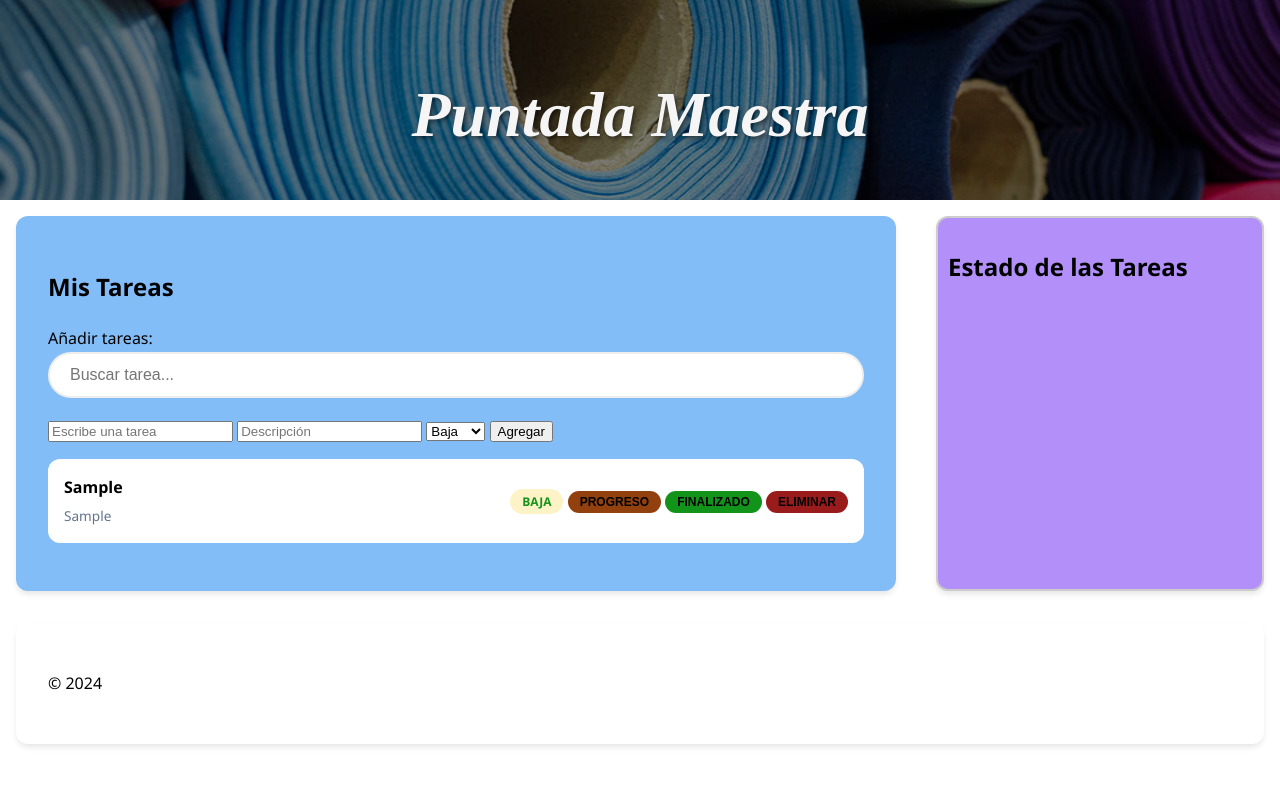
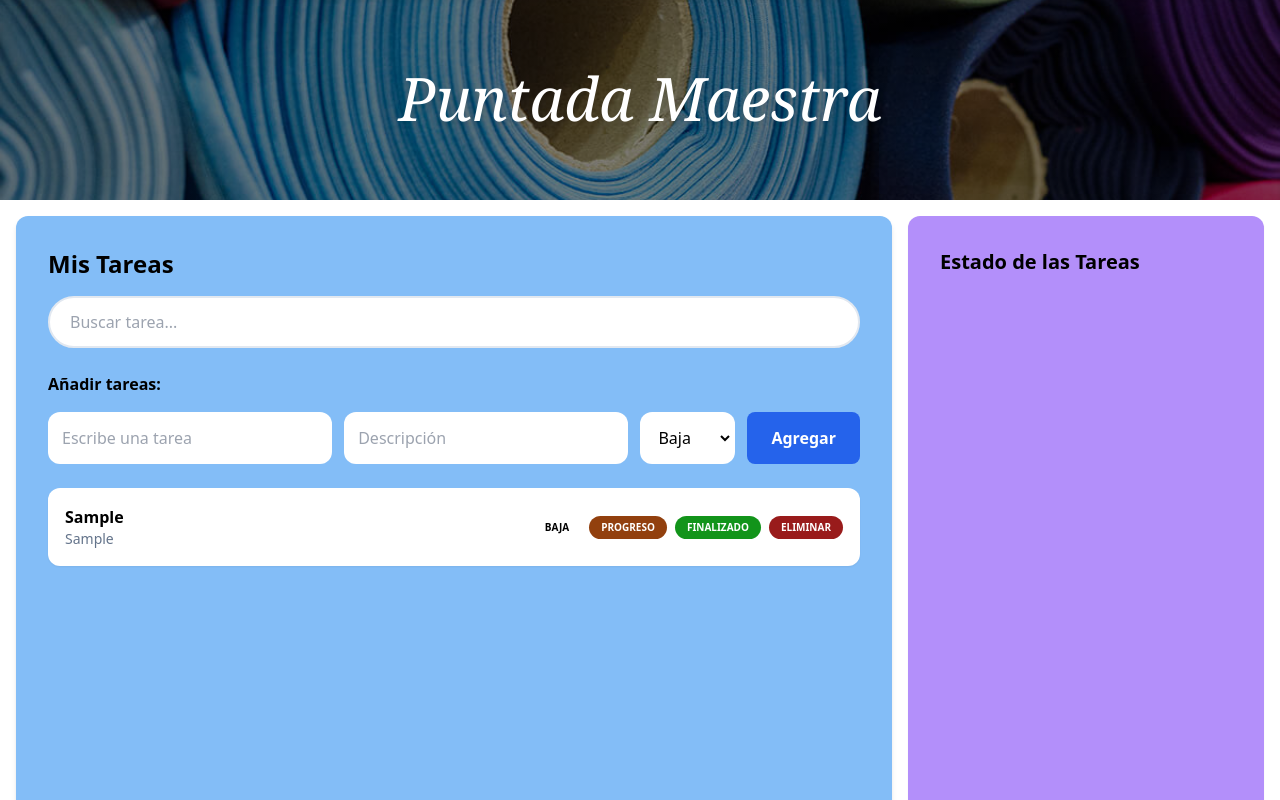
Before and after one commit to ainoadura/taskflow-project, a website: page index.html in a window 1280 px wide. Both pictures are taken after typing "Sample", "Sample" into the empty fields and a click on the button "Agregar". Shown: the top 800 px of the page. Drawn offline with nearby package versions, Linux system fonts and the light colour scheme.

Commit message:
CSS sustituido por clases de utilidad

```diff
--- a/app.js
+++ b/app.js
@@ -15,18 +15,18 @@ function guardarEnDisco() {
 //FUNCIÓN PARA DIBUJAR TAREAS
 function renderizarTarea(tarea) {
     const nuevaLi = document.createElement('li');
-    nuevaLi.className = 'tarea-item';
+    nuevaLi.className = 'flex justify-between items-center p-4 bg-white dark:bg-[#1e293b] rounded-xl mb-3 shadow-sm border border-transparent dark:border-slate-700 transition-all hover:-translate-y-0.5 hover:shadow-md';
 
     nuevaLi.innerHTML = `
-        <div class="tarea-info">
-            <label class="tarea-titulo">${tarea.titulo}</label>
-            <span class="tarea-categoria">${tarea.categoria}</span>
+        <div class="tarea-info flex flex-col">
+            <label class="tarea-titulo font-bold !text-black dark:!text-white">${tarea.titulo}</label>
+            <span class="tarea-categoria text-sm text-slate-500 dark:text-slate-400">${tarea.categoria}</span>
         </div>
-        <div class="tarea-acciones">
-            <span class="badge badge-${tarea.prioridad.toLowerCase()}">${tarea.prioridad}</span>
-            <button class="btn-progreso">PROGRESO</button>
-            <button class="btn-finalizado">FINALIZADO</button>
-            <button class="btn-eliminar">ELIMINAR</button>
+        <div class="tarea-acciones flex gap-2">
+            <span class="badge-${tarea.prioridad.toLowerCase()} px-3 py-1 rounded-full text-[10px] font-bold uppercase">${tarea.prioridad}</span>
+            <button class="btn-progreso bg-[#92400e] text-white px-3 py-1 rounded-full text-[10px] font-bold hover:opacity-80 transition-all">PROGRESO</button>
+            <button class="btn-finalizado bg-[#12941a] text-white px-3 py-1 rounded-full text-[10px] font-bold hover:opacity-80 transition-all">FINALIZADO</button>
+            <button class="btn-eliminar bg-[#991b1b] text-white px-3 py-1 rounded-full text-[10px] font-bold hover:opacity-80 transition-all">ELIMINAR</button>
         </div>
     `;
 
@@ -94,7 +94,7 @@ formulario.addEventListener('submit', (e) => {
 //FILTRO DE BÚSQUEDA (IMPLEMENTADO)
 inputBusqueda.addEventListener('input', () => {
     const texto = inputBusqueda.value.toLowerCase();
-    const items = document.querySelectorAll('.tarea-item');
+    const items = listaTareas.querySelectorAll('li');
 
     items.forEach(li => {
         const titulo = li.querySelector('.tarea-titulo').textContent.toLowerCase();
--- a/index.html
+++ b/index.html
@@ -9,40 +9,48 @@
     <!-- LINK PARA LA FUENTE DE LA CABECERA -->
     <link href="https://fonts.googleapis.com" rel="stylesheet">
     <!-- Definimos variables CSS en nuestro documento style.css -->
-     <link rel="stylesheet" href="style.css">
+    <link rel="stylesheet" href="style.css">
+    <!-- Línea para activar todo -->
+    <script src="https://cdn.tailwindcss.com"></script>
 </head>
-<body>
+<body class="bg-white dark:bg-slate-950 text-black dark:text-white font-sans transition-colors">
 
-    <header>
-        <h1>Puntada Maestra</h1>
+    <header class="h-[200px] flex items-center justify-center text-white bg-cover bg-center shadow-inner"
+        style="background-image: linear-gradient(rgba(0,0,0,0.5), rgba(0,0,0,0.5)), url('img/telas.jpg');">
+        <h1 class="font-serif italic text-6xl text-center text-white drop-shadow-lg mb-1 leading-tight">Puntada Maestra</h1>
     </header>
 
-    <div class="contenedor-app", style="display: flex;">
-        <main>
-            <section id="inicio">
+    <div class="contenedor-app flex flex-col md:flex-row gap-4 p-4 min-h-screen items-stretch">
+        <main class="md:flex-[3] flex flex-col">
+            <section id="inicio" class="bg-[#83bdf7] dark:bg-[#1e3a8a] p-8 rounded-xl shadow-md flex-1 text-black dark:text-white transition-colors">
                 <div class="cabecera-seccion">
-                    <h2>Mis Tareas</h2>
-                    <span class="contador">Añadir tareas:</span>
+                    <h2 class="text-2xl font-bold text-black-950 dark:text-white mb-4">
+                        Mis Tareas
+                    </h2>
 
                     <!-- Mi buscador -->
                     <div class="buscador-container">
-                        <input type="text" id="inputBusqueda" placeholder="Buscar tarea...">
+                        <input type="text" id="inputBusqueda" placeholder="Buscar tarea..." class="w-full px-5 py-3 border-2 border-slate-200 rounded-full outline-none focus:border-[#f59e0b] text-black bg-white transition-all">
                     </div>
+                    <br>
                 </div>
 
                 <!-- El formulario -->
-                <form id="miFormulario">
-                    <input type="text" id="inputTarea" placeholder="Escribe una tarea">
-                    <input type="text" id="inputCategoria" placeholder="Descripción">
+                 <span class="contador block mb-4 font-semibold text-black">Añadir tareas:</span>
+                <form id="miFormulario" class="flex flex-wrap gap-3 mb-6">
+                    <input type="text" id="inputTarea" placeholder="Escribe una tarea" class="flex-1 p-3 border-2 border-white/50 rounded-xl outline-none text-black bg-white focus:border-white">
+                    <input type="text" id="inputCategoria" placeholder="Descripción" class="flex-1 p-3 border-2 border-white/50 rounded-xl outline-none text-black bg-white">
 
                     <!-- Desplegable de prioridad -->
-                    <select id="prioridadTarea">
+                    <select id="prioridadTarea" class="p-3 border-2 border-white/50 rounded-xl text-black bg-white">
                         <option value="Baja">Baja</option>
                         <option value="Media">Media</option>
                         <option value="Alta">Alta</option>
                     </select>
 
-                    <button type="submit">Agregar</button>
+                    <button type="submit" class="bg-blue-600 hover:bg-blue-700 text-white px-6 py-2 rounded-lg font-bold transition-all">
+                        Agregar
+                    </button>
                 </form>
 
                 <ul id="listaTareas", class="lista-tareas"></ul>
@@ -50,13 +58,17 @@
             </section>
         </main>
 
-        <aside style="border: 2px solid #ccc; min-height: 200px; padding: 10px;">
-            <h2>Estado de las Tareas</h2>
-            <ul id="listaResumen", class="lista-resumen", style="list-style: none; padding: 0;"></ul>
+        <aside class="md:flex-1 bg-[#b38ffa] dark:bg-[#4c1d95] p-8 rounded-xl shadow-sm !text-black dark:!text-white font-medium transition-colors">
+            <h2 class="text-xl font-bold mb-4 text-black dark:text-white">
+                Estado de las Tareas
+            </h2>
+            <ul id="listaResumen" class="list-none p-0"></ul>
         </aside>
+
+
     </div>
-    <footer>
-        <p>&copy; 2024</p>
+    <footer class="bg-white dark:bg-slate-800 m-2 p-3 rounded-xl shadow-sm border border-slate-100 dark:border-slate-700 text-center">
+        <p class="text-xs text-slate-500 dark:text-slate-400 font-medium">&copy; 2026 - Puntada Maestra</p>
     </footer>
     <script src="app.js"></script>
 </body>
--- /dev/null
+++ b/postcss.config.js
@@ -0,0 +1,6 @@
+module.exports = {
+  plugins: {
+    tailwindcss: {},
+    autoprefixer: {},
+  },
+}
--- a/style.css
+++ b/style.css
@@ -21,7 +21,7 @@
             --sombra-suave: 0 4px 6px -1px rgba(0, 0, 0, 0.1);
         }
 
-        body {
+       /* body {
             font-family: var(--fuente-principal);
             color: var(--color-texto);
             background-color: var(--color-fondo);
@@ -30,15 +30,14 @@
         }
 
         header {
-            /* Ruta de tu imagen */
             background-image: linear-gradient(rgba(0,0,0,0.5), rgba(0,0,0,0.5)), url('img/telas.jpg');
-            background-size: cover;       /* Ajusta la imagen al ancho y alto */
-            background-position: center;  /* Centra la foto */
-            height: 200px;                /* Altura del banner */
+            background-size: cover;
+            background-position: center;
+            height: 200px;
             display: flex;
             align-items: center;
             justify-content: center;
-            color: whitesmoke;                 /* Texto blanco sobre la imagen */
+            color: whitesmoke;
             text-shadow: 2px 2px 4px rgba(0,0,0,0.5);
         }
 
@@ -67,18 +66,17 @@
         }
 
         h1 {
-            font-family: 'Playfair Display', serif; font-style: italic; /* Cambia aquí según tu elección */
+            font-family: 'Playfair Display', serif; font-style: italic;
             font-size: 4rem;
             color: whitesmoke;
-            margin-bottom: 0.2em; /* Espacio elegante con el subtítulo */
-            line-height: 1.1;     /* Ajusta el salto de línea interno */
+            margin-bottom: 0.2em;
+            line-height: 1.1;
             text-align: center;
-        }
+        } */
 
 
-        /*Maquetar la lista de tareas*/
+        /*Maquetar la lista de tareas
         :root {
-            /* Añadimos colores para los badges */
             --color-alta: #fef3c7;
             --texto-alta: #991b1b;
             --color-media: #fef3c7;
@@ -93,9 +91,9 @@
         }
 
         .tarea-item {
-            display: flex; /* Activa Flexbox */
-            justify-content: space-between; /* Título a la izquierda, Badge a la derecha */
-            align-items: center; /* Alineación vertical perfecta */
+            display: flex;
+            justify-content: space-between;
+            align-items: center;
             padding: var(--espacio-medio);
             background: var(--color-fondo);
             border-radius: var(--radio-borde);
@@ -114,7 +112,7 @@
             color: var(--color-texto);
             border: none;
             padding: 4px 12px;
-            border-radius: 20px; /* Esto lo hace redondeado (píldora) */
+            border-radius: 20px;
             cursor: pointer;
             font-size: 0.75rem;
             font-weight: bold;
@@ -125,7 +123,7 @@
             color: var(--color-texto);
             border: none;
             padding: 4px 12px;
-            border-radius: 20px; /* Esto lo hace redondeado (píldora) */
+            border-radius: 20px;
             cursor: pointer;
             font-size: 0.75rem;
             font-weight: bold;
@@ -136,7 +134,7 @@
             color: var(--color-texto);
             border: none;
             padding: 4px 12px;
-            border-radius: 20px; /* Esto lo hace redondeado (píldora) */
+            border-radius: 20px;
             cursor: pointer;
             font-size: 0.75rem;
             font-weight: bold;
@@ -176,7 +174,6 @@
             box-shadow: 0 0 8px rgba(0, 0, 0, 0.1);
         }
 
-        /* Alineación de Checkbox + Texto */
         .tarea-check {
             display: flex;
             align-items: center;
@@ -191,8 +188,8 @@
 
         .tarea-info {
             display: flex;
-            flex-direction: column; /* Apila título y categoría uno sobre otro */
-            gap: 4px; /* Espacio pequeño entre ellos */
+            flex-direction: column;
+            gap: 4px;
         }
 
         .tarea-titulo {
@@ -207,7 +204,6 @@
             color: #64748b;
         }
 
-        /* Estilo de los Badges */
         .badge {
             padding: 4px 12px;
             border-radius: 20px;
@@ -220,21 +216,19 @@
         .badge-media { background: var(--color-media); color: var(--texto-media); }
         .badge-baja { background: var(--color-baja); color: var(--texto-baja); }
 
-        /* Estructura para pantallas pequeñas (móvil) */
         .contenedor-app {
             display: flex;
-            flex-direction: column; /* Apilados uno debajo del otro */
+            flex-direction: column;
         }
 
-        /* Estructura base para pantallas grandes (Escritorio) */
         .contenedor-app {
             display: flex;
-            flex-direction: row; /* Uno al lado del otro */
+            flex-direction: row;
             gap: var(--espacio-pequeno);
         }
 
         aside {
-            flex: 1; /* Ocupa un ancho fijo o proporcional */
+            flex: 1;
             min-width: 250px;
         }
         #listaResumen {
@@ -243,14 +237,14 @@
         }
 
         main {
-            flex: 3; /* Ocupa el resto del espacio */
+            flex: 3;
         }
-
-        /* --- MEDIA QUERY PARA MÓVILES --- */
+*/
+        /* --- MEDIA QUERY PARA MÓVILES ---
         @media (max-width: 768px) {
             .contenedor-app {
                 display:flex;
-                flex-direction: column; /* Apila la barra lateral debajo del contenido */
+                flex-direction: column;
                 box-sizing: border-box;
             }
 
@@ -260,7 +254,37 @@
             }
 
             .tarea-item {
-                flex-direction: column; /* Las tareas también se apilan si son muy anchas */
+                flex-direction: column;
                 align-items: flex-start;
             }
         }
+*/
+
+/* 1. Las directivas base de Tailwind (Imprescindibles) */
+@tailwind base;
+@tailwind components;
+@tailwind utilities;
+
+/* 2. Tus estilos específicos que no se pueden poner fácilmente en el HTML */
+@layer components {
+    /* Estilos para los Badges de prioridad (usando tus colores originales) */
+    .badge-alta {
+        @apply bg-[#fef3c7] text-[#991b1b] dark:bg-red-900/20 dark:text-red-400;
+    }
+    .badge-media {
+        @apply bg-[#fef3c7] text-[#92400e] dark:bg-amber-900/20 dark:text-amber-400;
+    }
+    .badge-baja {
+        @apply bg-[#fef3c7] text-[#12941a] dark:bg-green-900/20 dark:text-green-400;
+    }
+
+    /* Estilos para los botones de acción dentro de las tareas */
+    .btn-progreso { @apply bg-[#92400e] text-white px-3 py-1 rounded-full text-[10px] font-bold hover:opacity-80 transition-all; }
+    .btn-finalizado { @apply bg-[#12941a] text-white px-3 py-1 rounded-full text-[10px] font-bold hover:opacity-80 transition-all; }
+    .btn-eliminar { @apply bg-[#991b1b] text-white px-3 py-1 rounded-full text-[10px] font-bold hover:opacity-80 transition-all; }
+}
+
+/* 3. Fuentes especiales (Si no las cargaste en el HTML) */
+h1 {
+    font-family: 'Playfair Display', serif;
+}
--- /dev/null
+++ b/tailwind.config.js
@@ -0,0 +1,13 @@
+/** @type {import('tailwindcss').Config} */
+module.exports = {
+  content: [
+    "./index.html",           // El archivo raíz
+    "./src/**/*.{html,js}",   // Tu carpeta de código
+    "./app.js"                // ¡Importante! Tu JavaScript donde creas los elementos
+  ],
+  darkMode: 'class',
+  theme: {
+    extend: {},
+  },
+  plugins: [],
+}
```
Also changed, not shown: package.json (added, +7 -0 lines), 1 other file.
